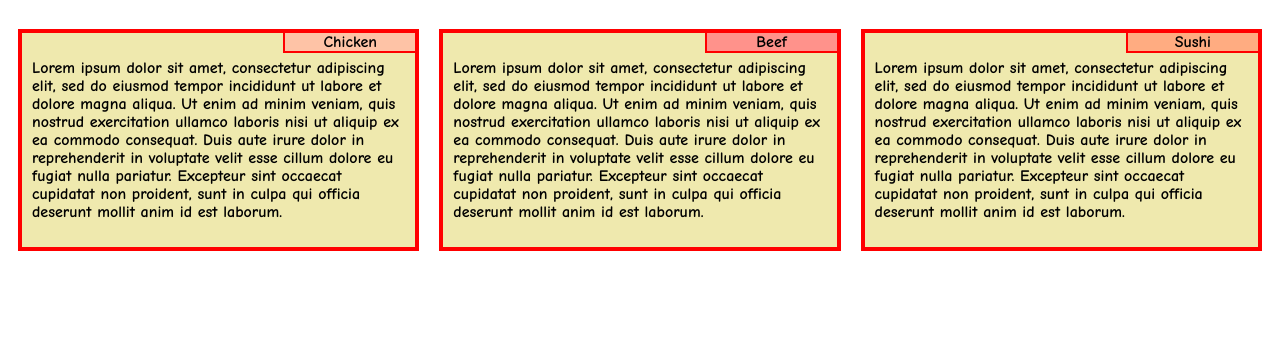
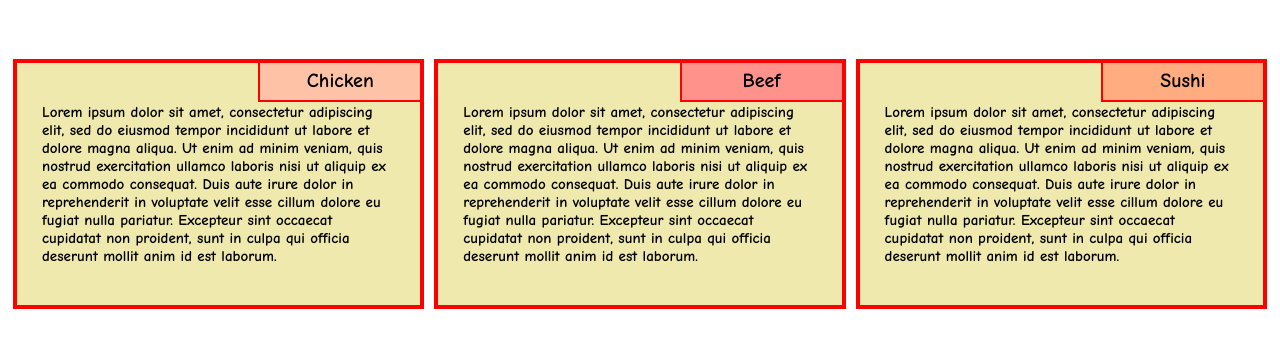
Before and after one commit to debsndkh/module2-assignment, a plain HTML site: page index.html in a window 1280 px wide. Shown: the part 61-408 px from the top of the page. Drawn offline with Linux system fonts and the light colour scheme; files that its build step writes are made by us from their sources.

Commit message:
Update style.css

```diff
--- a/css/style.css
+++ b/css/style.css
@@ -5,23 +5,34 @@ h1{
     text-align: center;
 }
 .box{
+    font-size: 15px;
     font-weight: bold;
     border: 4px solid red;
     background-color: #EFE9AE;
-    padding: 10px;
-    margin: 10px;
+    padding: 25px;
+    margin: 40px;
+    margin-right: 5px;
+    margin-left: 5px;
     position: relative;
 }
 
 .title{
+    font-size: 20px;
     text-align: center;
     width: 100px;
+    height: 25px;
     top: 0;
     right: 0;
     padding: 0 15px;
     position: absolute;
     border-left: 2px solid red;
     border-bottom: 2px solid red;
+    padding-top: 5px;
+    padding-bottom: 5px;
+    padding-left: 30px;
+    padding-right: 30px;
+    padding-top: 6px;
+    padding-bottom: 6px;
 }
 .b1{
     background-color: #FEC3A6;
```
